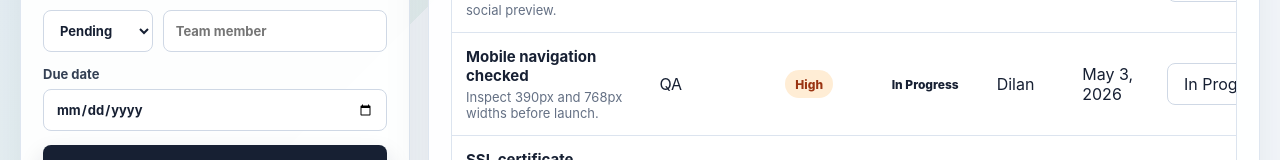
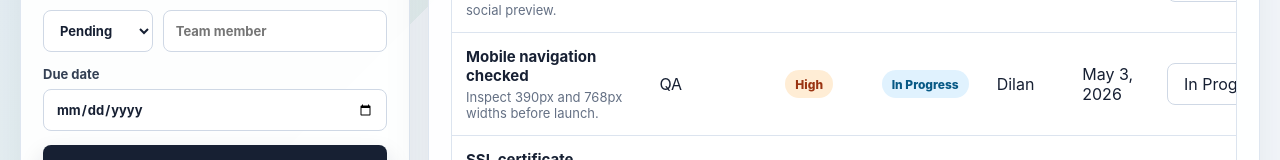
Before and after one commit to arunod-wijesena/fs-se-debugging-bugs, a website: page index.html in a window 1280 px wide. Shown: the part 797-957 px from the top of the page. Drawn offline with Linux system fonts and the light colour scheme.

Commit message:
feat: implement core checklist management and UI rendering logic in app.js

```diff
--- a/js/app.js
+++ b/js/app.js
@@ -190,7 +190,7 @@
 
   const rows = list.map((check) => {
     const priorityClass = `priority-${check.priority.toLowerCase()}`;
-    const statusClass = `status-${check.status.toLowerCase()}`; // Intentional bug: "In Progress" needs a slug class.
+    const statusClass = `status-${check.status.toLowerCase().replace(" ", "-")}`;
 
     return `
       <tr>
```
